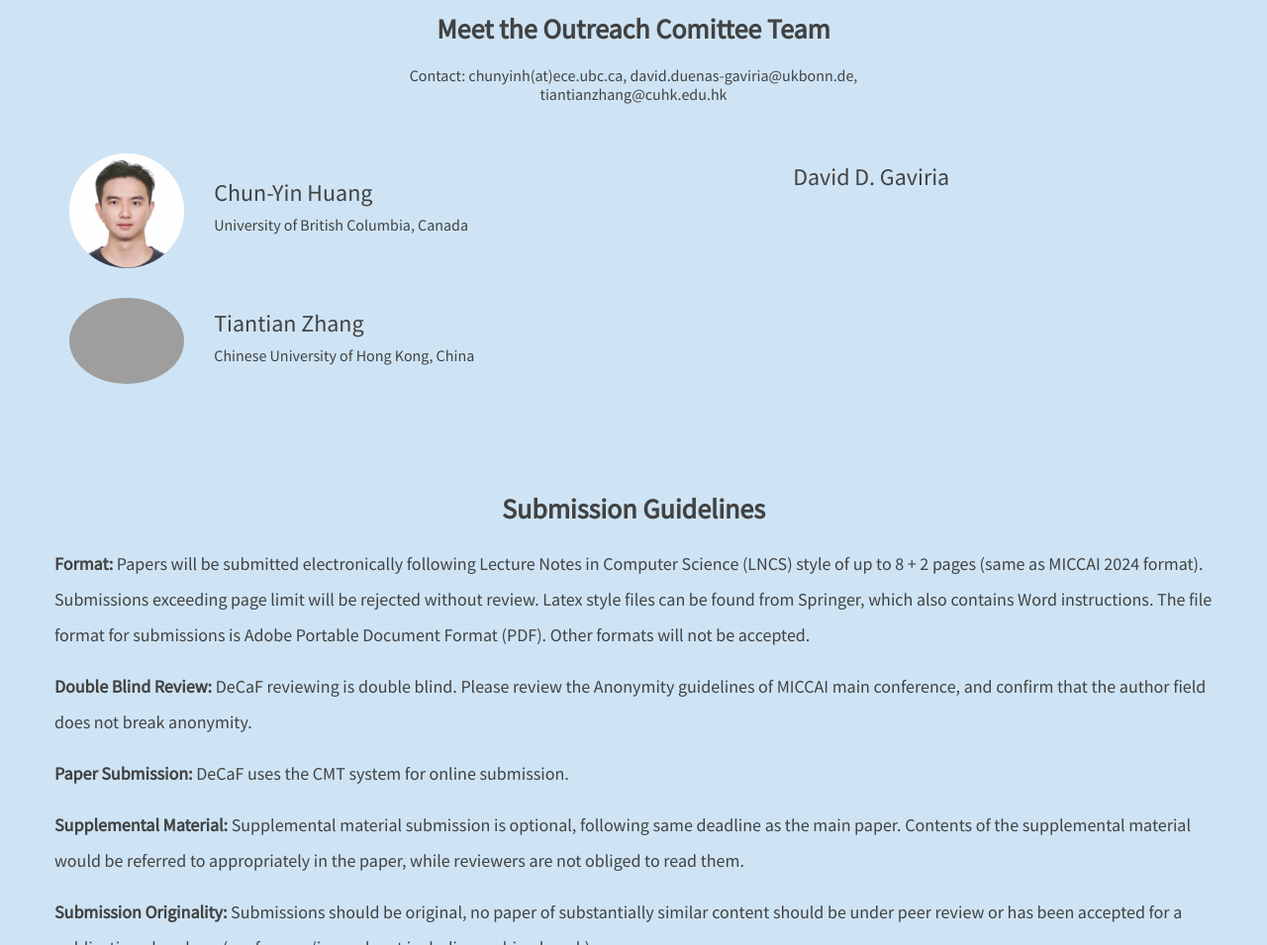
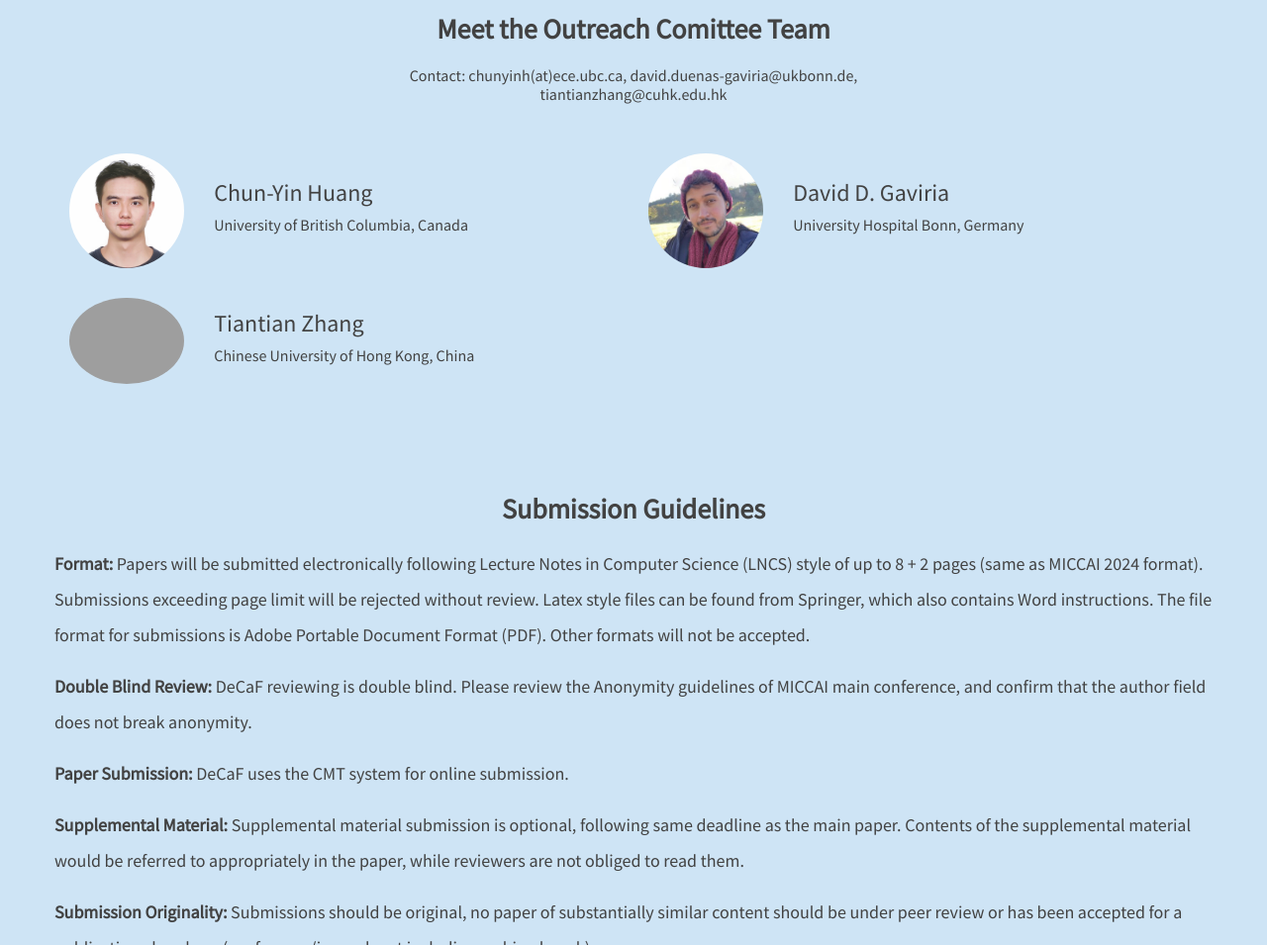
Before and after one commit to decaf-workshop/decaf-2024, a plain HTML site: page index.html in a window 1280 px wide. Shown: the part 4786-5741 px from the top of the page at 99% size. Drawn offline with Linux system fonts and the light colour scheme; grey boxes are pictures that could not be loaded; files whose address does not match are found by name.

Commit message:
modified

```diff
--- a/index.html
+++ b/index.html
@@ -209,7 +209,7 @@
 			<div class="row">
 				<div class="col">
 					<p class="p-style">
-						Through the fourth MICCAI Workshop on Distributed, Collaborative and Federated Learning (DeCAF), we aim to provide a discussion forum to compare, evaluate and discuss methodological advancements and ideas around federated, distributed, and collaborative learning schemes that are applicable in the medical domain. We invite full paper (8-page) submissions using the MICCAI 2023 template through CMT (https://cmt3.research.microsoft.com/DeCaF2023/). Topics include but are not limited to:
+						Through the fourth MICCAI Workshop on Distributed, Collaborative and Federated Learning (DeCAF), we aim to provide a discussion forum to compare, evaluate and discuss methodological advancements and ideas around federated, distributed, and collaborative learning schemes that are applicable in the medical domain. We invite full paper (8-page) submissions using the MICCAI 2024 template through CMT (https://cmt3.research.microsoft.com/DeCaF2023/). Topics include but are not limited to:
 					</p>
 					<ul class="p-style">
 						<li>Federated, distributed learning, and other forms of collaborative learning</li>
@@ -759,11 +759,11 @@ We conducted a comprehensive analysis by synthesizing information from four data
 							David D. Gaviria
 						</h4>
 						<p class="text-center text-lg-left">
-
+							University Hospital Bonn, Germany
 						</p>
 					</div>
 					<div class="col-lg-3">
-						<img src="img/lazyload-ph.png" data-src="" class="img-fluid rounded-circle img-holg-style mx-auto d-block lazyload" />
+						<img src="img/lazyload-ph.png" data-src="img/david.jpg" class="img-fluid rounded-circle img-holg-style mx-auto d-block lazyload" />
 					</div>
 				</div>
 			</div>
```
Also changed, not shown: img/david.jpg (added).
